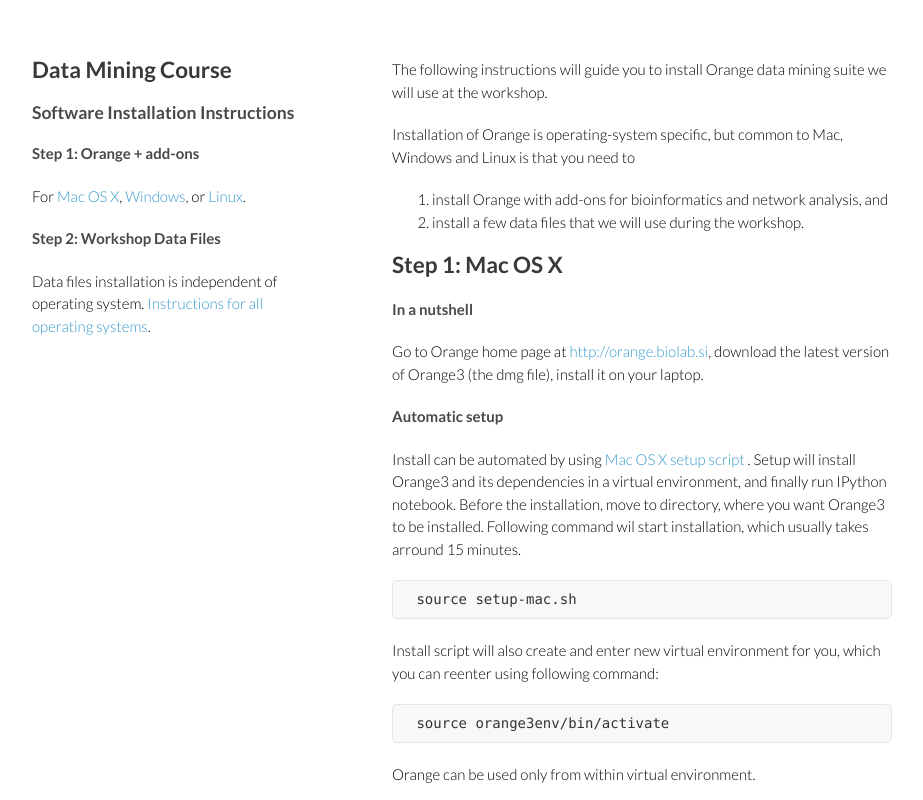
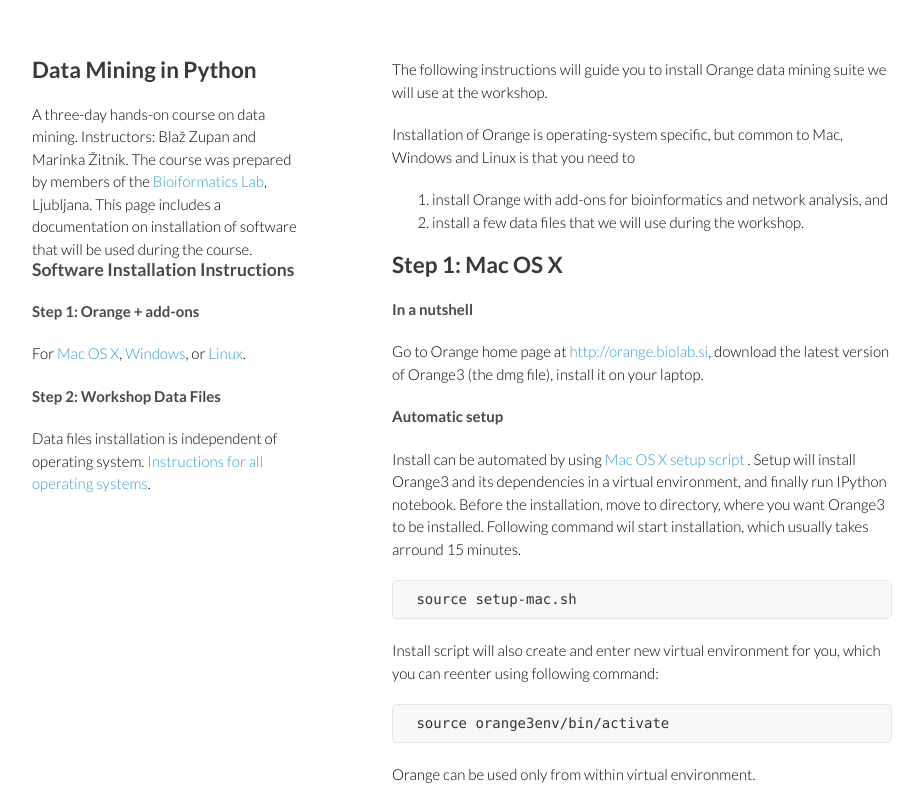
Before and after one commit to biolab/data-mining-course-unipv, a plain HTML site: page index.html in a window 1280 px wide. Shown: the top 800 px of the page, without its empty margins (178-1101 px from the left). Drawn offline with Linux system fonts and the light colour scheme.

Commit message:
Update index.html

```diff
--- a/index.html
+++ b/index.html
@@ -16,7 +16,11 @@
     <div class="wrapper">
       <header>
 
-        <h2>Data Mining Course</h2>
+        <h2>Data Mining in Python</h2>
+
+        A three-day hands-on course on data mining. Instructors: Blaž Zupan and Marinka Žitnik.
+        The course was prepared by members of the <a href="http://www.biolab.si">Bioiformatics Lab</a>, Ljubljana. This page
+        includes a documentation on installation of software that will be used during the course.
 
         <h3>Software Installation Instructions</h3>
 
```
